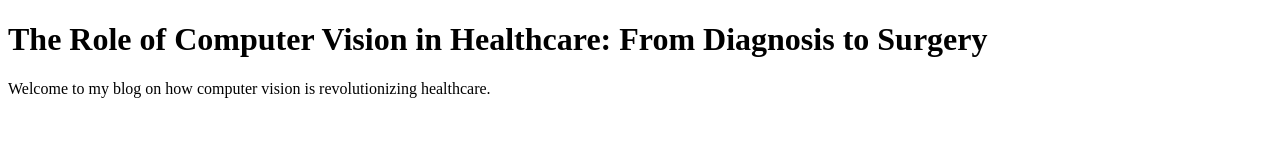
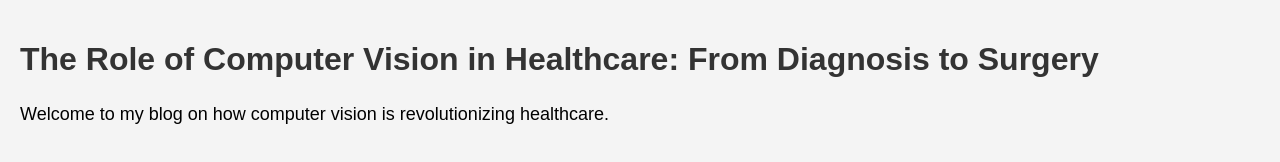
Before and after one commit to Mahwish-Inamdar/blog-Computer--Vision-inHealthcare, a plain HTML site: page index.html in a window 1280 px wide. Drawn offline with Linux system fonts and the light colour scheme.

Commit message:
Added CSS file for styling

```diff
--- a/index.html
+++ b/index.html
@@ -4,6 +4,7 @@
     <meta charset="UTF-8">
     <meta name="viewport" content="width=device-width, initial-scale=1.0">
     <title>Computer Vision in Healthcare</title>
+    <link rel="stylesheet" href="styles.css"> <!-- Link to CSS file -->
 </head>
 <body>
     <h1>The Role of Computer Vision in Healthcare: From Diagnosis to Surgery</h1>
--- /dev/null
+++ b/styles.css
@@ -0,0 +1,15 @@
+body {
+    font-family: Arial, sans-serif;
+    margin: 0;
+    padding: 20px;
+    background-color: #f4f4f4;
+}
+
+h1 {
+    color: #333;
+}
+
+p {
+    font-size: 18px;
+    line-height: 1.6;
+}
```
